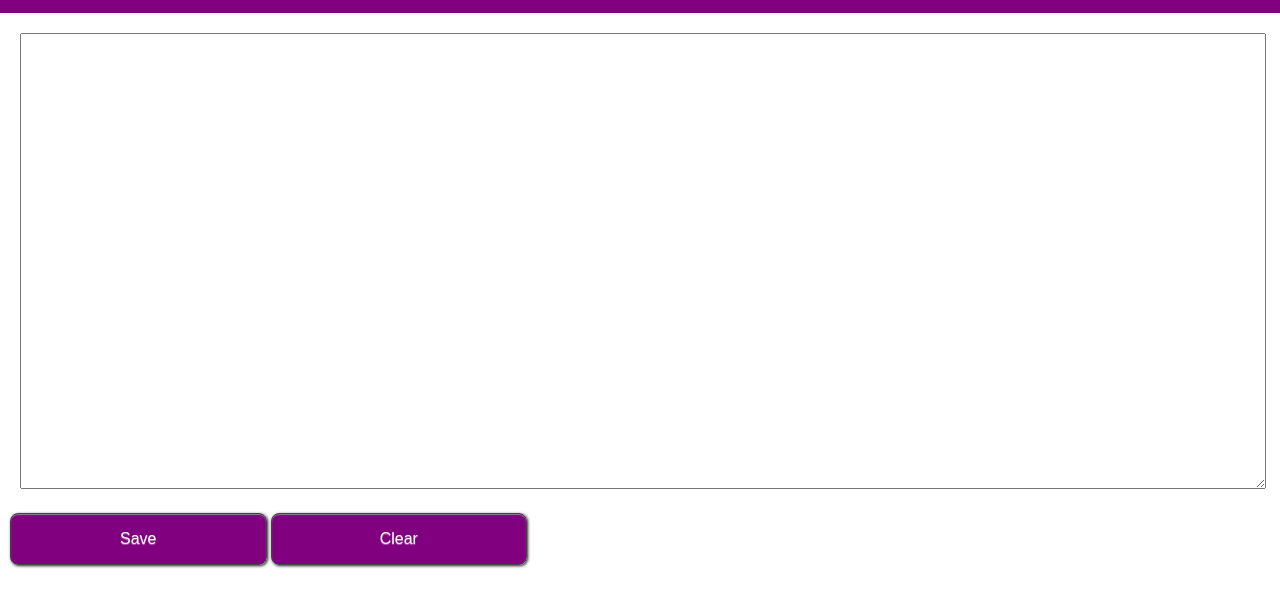
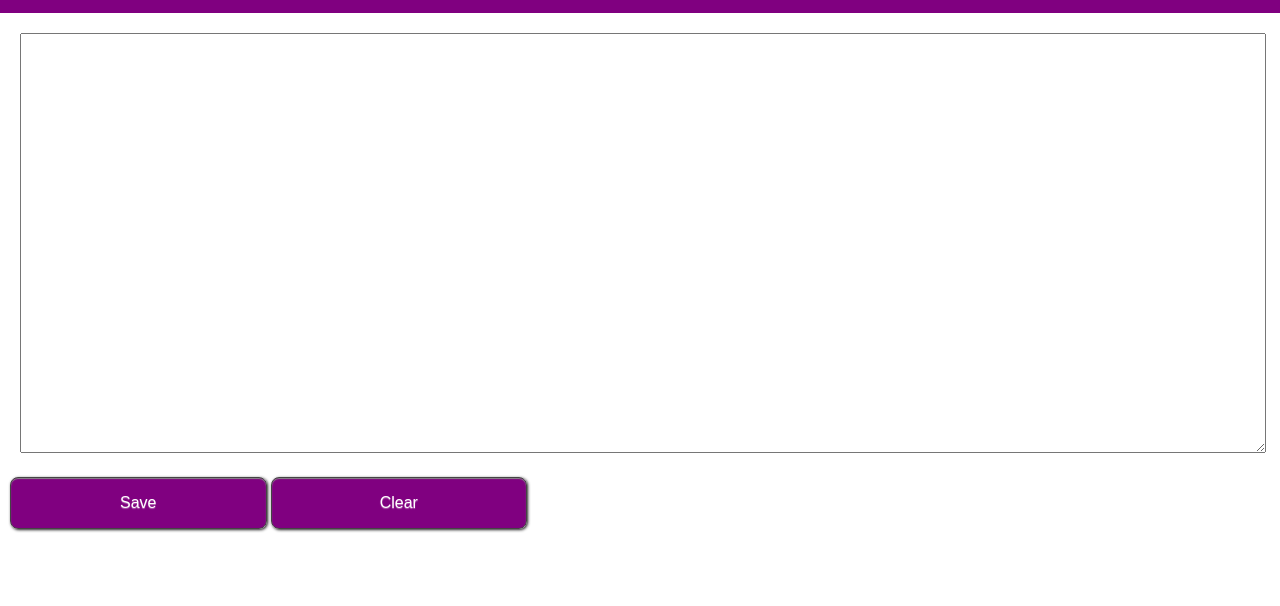
Before and after one commit to HERITAGEALABI/day6, a plain HTML site: page index.html in a window 1280 px wide. Shown: the part 46-652 px from the top of the page. Drawn offline with Linux system fonts and the light colour scheme.

Commit message:
Update index.html

```diff
--- a/index.html
+++ b/index.html
@@ -22,7 +22,7 @@
     <div class="clear"></div>
     </div>
     <div id="container">
-        <textarea id="area" rows="25" cols="100"></textarea>
+        <textarea id="area" rows="23" cols="100"></textarea>
     </div>
     <div id="controls">
         <p><a href="javascript:save();" class="button">Save</a>
```
